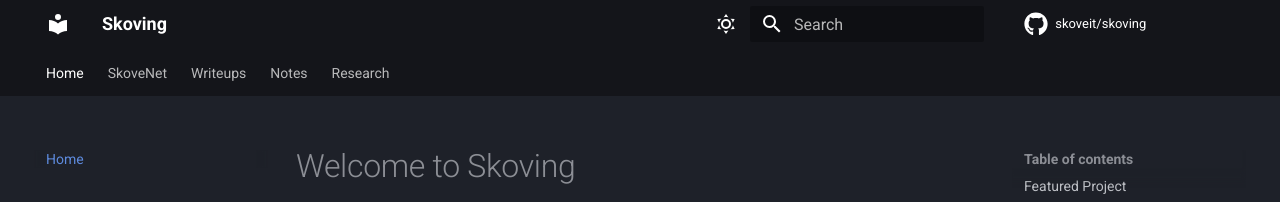
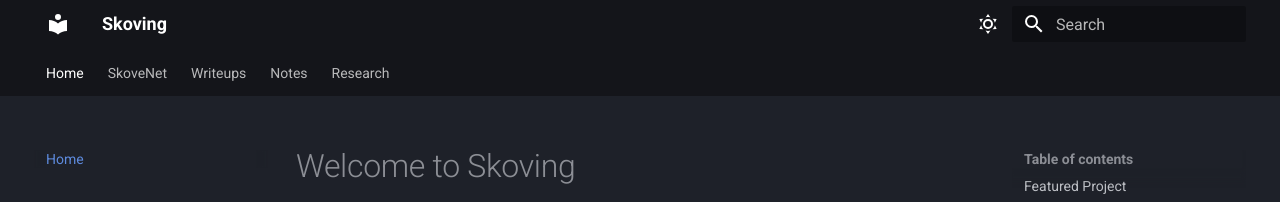
Before and after one commit to skoveit/skoving, an MkDocs documentation site: the page built from docs/index.md, in a window 1280 px wide. Shown: the top 202 px of the page. Built offline with MkDocs 1.6.1 and Material for MkDocs 9.7.7, drawn with Linux system fonts in a browser that asks for light colours; emoji names are drawn with the system emoji font; comment, search, counter and statistics services are not loaded.

Commit message:
update v1.0.0

```diff
--- a/mkdocs.yml
+++ b/mkdocs.yml
@@ -1,8 +1,5 @@
 site_name: Skoving
 site_url: https://skoveit.github.io/skoving/
-
-repo_url: https://github.com/skoveit/skoving
-repo_name: skoveit/skoving
 
 copyright: ""
 
```
